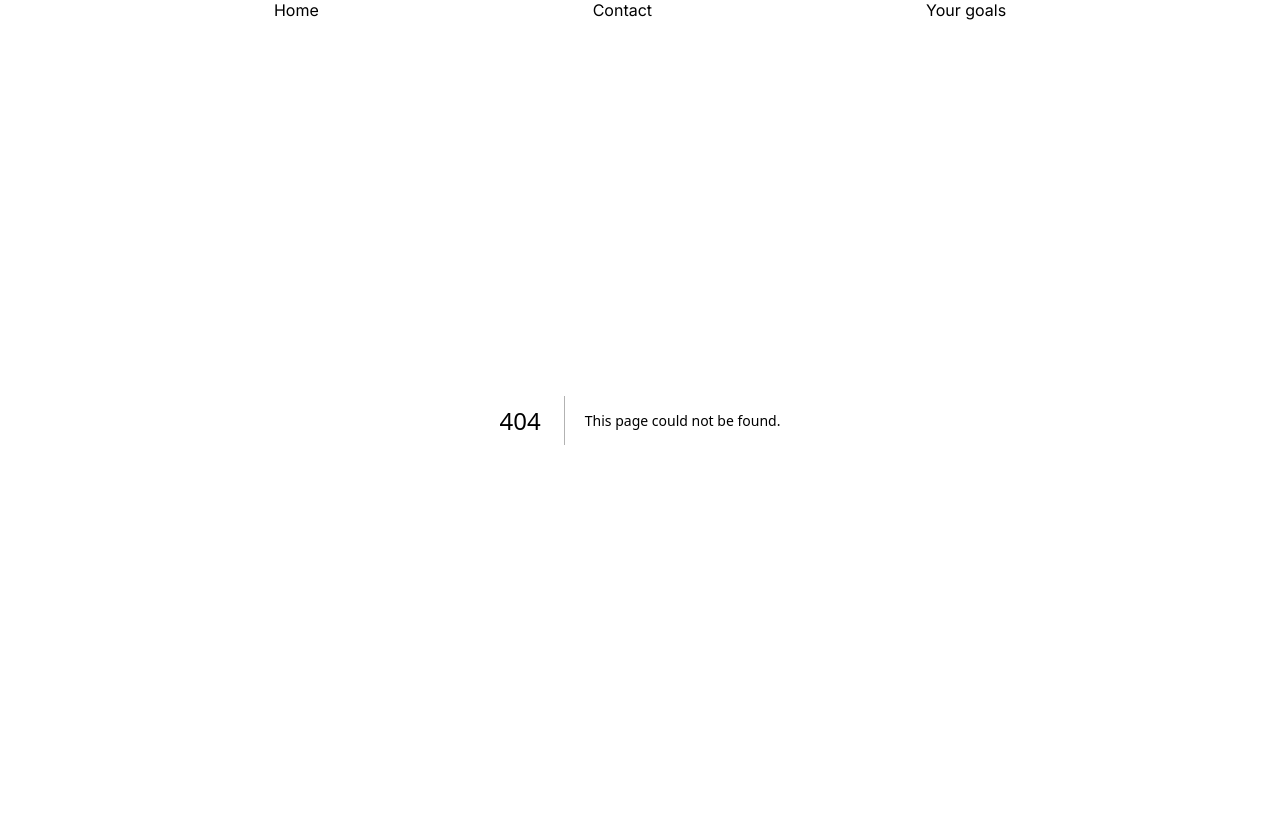
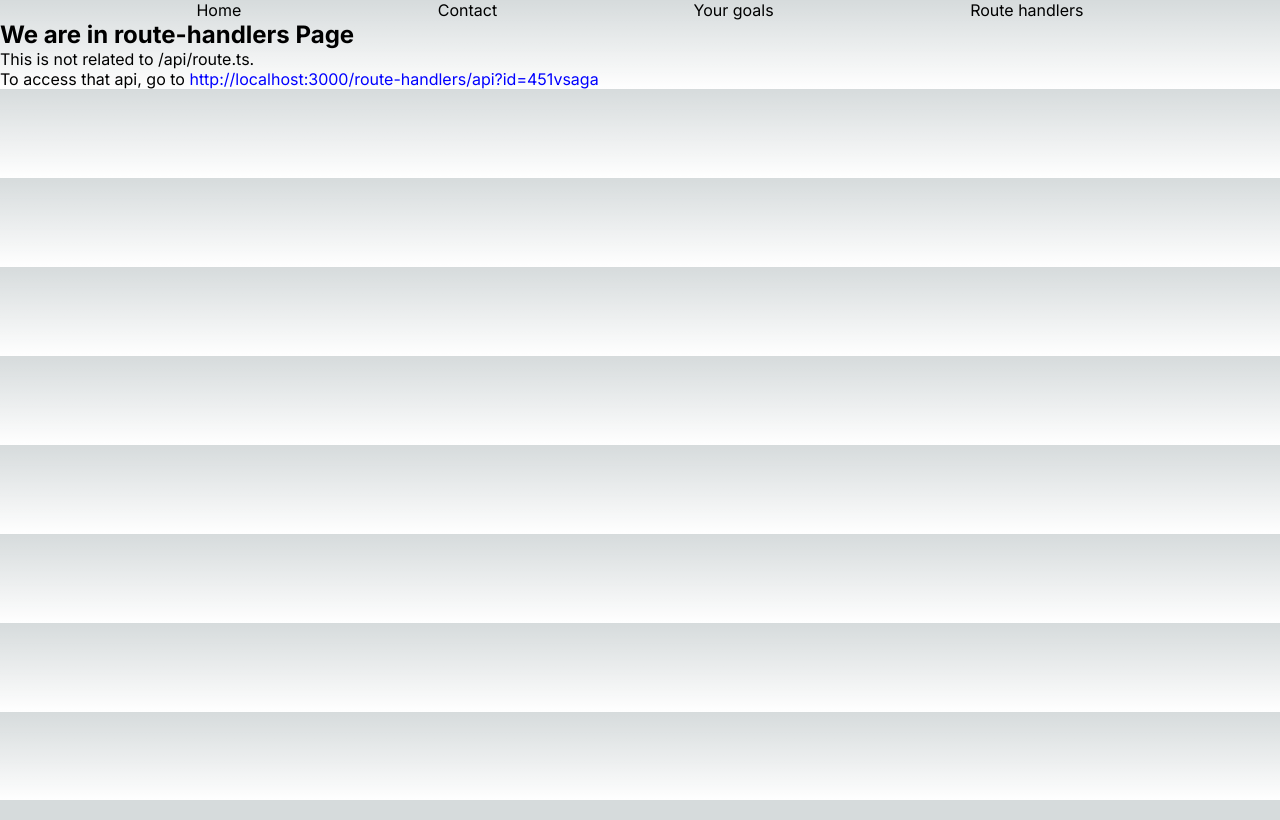
Before and after one commit to gabrieltira94/nextjs, a Next.js app: page /route-handlers in a window 1280 px wide. Before the commit this address had no page. Built offline with nearby package versions, Linux system fonts and the light colour scheme.

Commit message:
Added route-handlers topic

```diff
--- a/app/_components/Navbar.tsx
+++ b/app/_components/Navbar.tsx
@@ -7,6 +7,7 @@ export default function Navbar() {
         <Link href='/'>Home</Link>
         <Link href='/contact'>Contact</Link>
         <Link href='/goals'>Your goals</Link>
+        <Link href='/route-handlers'>Route handlers</Link>
       </ul>
     </nav>
   );
--- /dev/null
+++ b/app/route-handlers/api/route.ts
@@ -0,0 +1,16 @@
+import { NextRequest, NextResponse } from "next/server";
+
+export async function GET(request: NextRequest) {
+  const { searchParams } = new URL(request.url);
+  const id = searchParams.get('id');
+
+  const res = (await fetch('https://api.publicapis.org/entries'));
+  const body = await res.json();
+
+  console.log(body);
+
+  if (id)
+    body.testId = id;
+
+  return NextResponse.json(body);
+}
--- /dev/null
+++ b/app/route-handlers/page.tsx
@@ -0,0 +1,13 @@
+
+export default function Page(props: any) {
+  console.log(props);
+
+  return <div>
+    <h2>We are in route-handlers Page</h2>
+
+    <div>This is not related to /api/route.ts.</div>
+    <div>To access that api, go to
+      <a target="_blank" href='http://localhost:3000/route-handlers/api?id=451vsaga' style={{ color: 'blue' }}> http://localhost:3000/route-handlers/api?id=451vsaga</a>
+    </div>
+  </div>;
+}
```
